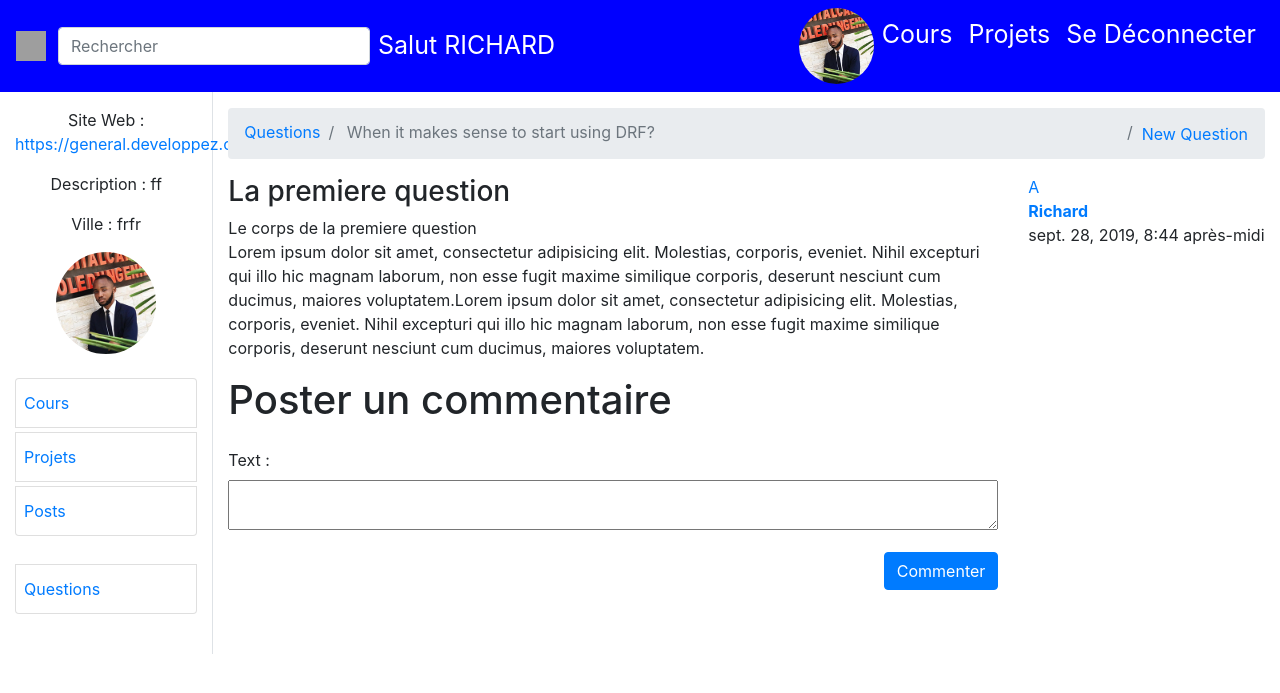
After one commit to Richard-Cod/atelieriia, a Django app: page /questions/1 in a window 1280 px wide. The commit adds this page. Shown: the top 693 px of the page. Run offline with Django 3.2, Linux system fonts and the light colour scheme; a user stored in the database is signed in; data comes from the database, SQL or seed files in the repository; both versions use the stored data as it was after the commit; some libraries are stand-ins or nearby versions; grey boxes are pictures that could not be loaded.

Commit message:
just finished the questions features but spagethi code

```diff
--- a/atelieriia/admin.py
+++ b/atelieriia/admin.py
@@ -1,7 +1,7 @@
 from django.contrib import admin
 
 # Register your models here.
-from .models import Profile
+from .models import Profile,Question,Comment_to_question,Response_to_comments
 
 
 from django.contrib.auth.models import User
@@ -9,3 +9,7 @@ from django.contrib.auth.models import User
 
 
 admin.site.register(Profile)
+admin.site.register(Question)
+
+admin.site.register(Comment_to_question)
+admin.site.register(Response_to_comments)
--- a/atelieriia/forms.py
+++ b/atelieriia/forms.py
@@ -1,7 +1,7 @@
 from django import forms
 from django.contrib.auth.models import User
 
-from .models import Profile
+from .models import Profile,Question,Comment_to_question,Response_to_comments
 
 from crispy_forms.helper import FormHelper
 from crispy_forms.layout import Submit , Layout,Field
@@ -53,8 +53,30 @@ class CViewerForm(forms.Form):
 
 
 
-
 class My_own_userForm(forms.ModelForm):
 	class Meta:
 		model = Profile
 		fields = ('description','city','website','phone','avatar','genre')
+
+
+class Questions_forms(forms.ModelForm):
+	helper = FormHelper()
+	helper.form_method = "POST"
+	helper.add_input(Submit("Posez","Posez", css_class='btn-primary'))
+	class Meta:
+		model = Question
+		fields = ('titre','body')
+
+
+class CommentForm(forms.ModelForm):
+	"""docstring for PostForm"""
+	class Meta:
+		model = Comment_to_question
+		fields=('text',)
+
+
+class Response_to_comment_form(forms.ModelForm):
+	"""docstring for PostForm"""
+	class Meta:
+		model = Response_to_comments
+		fields=('text',)
--- a/atelieriia/models.py
+++ b/atelieriia/models.py
@@ -26,3 +26,44 @@ class Profile(models.Model):
 
 	def __str__(self):
 		return self.user.username
+
+
+class Question(models.Model):
+	user = models.ForeignKey(User,on_delete=models.CASCADE)
+	titre = models.CharField(max_length=255,default='')
+	body = models.TextField()
+	date = models.DateTimeField(verbose_name="Date de parution",
+                                default=timezone.now)
+
+	def __str__(self):
+		return self.user.username
+
+
+class Comment_to_question(models.Model):
+	question = models.ForeignKey('Question',on_delete=models.CASCADE,related_name='question')
+	user = models.ForeignKey(User,on_delete=models.CASCADE)
+	text = models.TextField()
+	created_date = models.DateTimeField(default=timezone.now)
+	approved = models.BooleanField(default=False)
+
+	def approve(self):
+		self.approved = True
+		self.save()
+
+	def __str__(self):
+		return self.text
+
+
+class Response_to_comments(models.Model):
+	comment= models.ForeignKey('Comment_to_question',on_delete=models.CASCADE,related_name='reponses')
+	user = models.ForeignKey(User,on_delete=models.CASCADE)
+	text = models.TextField()
+	created_date = models.DateTimeField(default=timezone.now)
+	approved = models.BooleanField(default=False)
+
+	def approve(self):
+		self.approved = True
+		self.save()
+
+	def __str__(self):
+		return self.text
--- a/atelieriia/urls.py
+++ b/atelieriia/urls.py
@@ -28,7 +28,10 @@ urlpatterns = [
     path('messages',views.messages,name="messages"),
     path('posts',views.posts,name="posts"),
     path('projets',views.projets,name="projets"),
+
+
     path('questions',views.questions,name="questions"),
+    path('questions/<int:id>',views.questions_id,name="questions"),
 
  	path('accounts/login/',auth_view.LoginView.as_view(),name='login'),
     path('accounts/logout/',auth_view.LogoutView.as_view(),name='logout',kwargs={'next_page': '/'}),
@@ -41,4 +44,11 @@ urlpatterns = [
      path('profile',views.maj_info,name="maj_info"),
 
 
+     path('response_to_comment/<int:id>',views.response_to_comment,name="response_to_comment"),
+
+
+
+
+
+
 ] + static(settings.MEDIA_URL,document_root=settings.MEDIA_ROOT)
--- a/atelieriia/views.py
+++ b/atelieriia/views.py
@@ -1,11 +1,11 @@
-from django.shortcuts import render , get_object_or_404 ,redirect
+from django.shortcuts import render , get_object_or_404 ,redirect,HttpResponseRedirect
 from django.utils import timezone
 
 from django.contrib.auth.models import User
 from django.contrib.auth import login
 
-from .models import Profile
-from .forms import UserForm,My_own_userForm
+from .models import Profile,Question,Comment_to_question,Response_to_comments
+from .forms import UserForm,My_own_userForm,Questions_forms,CommentForm,Response_to_comment_form
 
 
 from django.contrib.auth.decorators import login_required
@@ -40,8 +40,7 @@ def posts(request):
 def projets(request):
 	return render(request,'projets.html',{})
 
-def questions(request):
-	return render(request,'questions.html',{})
+
 
 
 def test(request):
@@ -77,3 +76,96 @@ def maj_info(request):
 	else:
 		form = My_own_userForm()
 	return render(request,'maj_info.html',{'form':form})
+
+
+
+
+
+@login_required
+def questions(request):
+	if request.method == 'POST':
+		form = Questions_forms(request.POST)
+		if form.is_valid():
+			post = form.save(commit=False)
+			post.user = request.user
+			post.save()
+			return redirect('questions')
+	else:
+		form = Questions_forms()
+
+	lesquestions = Question.objects.all().order_by('-date')
+	return render(request,'questions.html',{'form':form,'questions':lesquestions})
+
+
+@login_required
+def questions_id(request,id):
+	this = get_object_or_404(Question,id=id)
+
+
+	if request.method == 'POST':
+		form = CommentForm(request.POST)
+		if form.is_valid():
+			comment = form.save(commit=False)
+			comment.question = this
+			comment.user =request.user
+			comment.save()
+			return redirect('questions',id=id)
+	else:
+		form = CommentForm()
+
+	response_to_comment_form=Response_to_comment_form()
+	return render(request,'question_detail.html',{'this':this,'comment_form':form,'response_form':response_to_comment_form})
+
+
+
+def response_to_comment(request,id):
+
+	this = get_object_or_404(Comment_to_question,id=id)
+	if request.method == 'POST':
+		form = Response_to_comment_form(request.POST)
+		if form.is_valid():
+			post = form.save(commit=False)
+			post.comment = this
+			post.user =request.user
+			post.save()
+
+			next = request.POST.get('next','/')
+			return HttpResponseRedirect(next)
+
+
+
+	return redirect('accueil')
+
+"""
+@login_required
+def questions_id(request,id):
+	this = get_object_or_404(Question,id=id)
+
+	if request.method == 'POST':
+		if 'commentaire' in request.POST:
+			form = CommentForm(request.POST)
+			if form.is_valid():
+				comment = form.save(commit=False)
+				comment.question = this
+				comment.user =request.user
+				comment.save()
+				return redirect('questions',id=id)
+
+		elif 'reponse_to_comment' in request.POST:
+			response_to_comment_form = Response_to_comment_form(request.POST)
+			if form.is_valid():
+				post = response_to_comment_form.save(commit=False)
+				post.comment = this
+				post.user =request.user
+				post.save()
+				return redirect('questions',id=id)
+
+	else:
+		form = CommentForm()
+		response_to_comment_form=Response_to_comment_form()
+
+	return render(request,'question_detail.html',{'this':this,
+												  'comment_form':form,
+												  'response_form':response_to_comment_form})
+
+"""
--- /dev/null
+++ b/templates/inclusions/_dashboard_questions_detail.html
@@ -0,0 +1,156 @@
+<style>
+  textarea{
+    width: 100%;
+    height: 50px
+  }
+  .response label{
+
+
+  }
+</style>
+
+
+
+
+<div class="order-2 order-md-2 col-12 col-md-10 min-height min-page-height py-3">
+  <div>
+    <nav class="d-md-block d-none" aria-label="breadcrumb">
+      <ol class="breadcrumb">
+        <li class="breadcrumb-item"><a class="undefined active" aria-current="page" href="/questions">Questions</a></li>
+        <li class="active breadcrumb-item" aria-current="page">
+          <span width="500"><span>
+            <span>When it makes sense to start using DRF?</span></span>
+            <span style="position: fixed; visibility: hidden; top: 0px; left: 0px;"><span>...</span></span></span></li>
+            <li class="ml-auto breadcrumb-item"><button class="btn btn-link p-0 m-0">New Question</button> </li>
+      </ol>
+    </nav>
+
+
+
+
+
+    <div class="row">
+      <div class="col-md-9 col-12">
+        <h3>{{this.titre}}</h3>
+        <div class="undefined   ">
+          <p>{{this.body}}<br>
+            Lorem ipsum dolor sit amet, consectetur adipisicing elit. Molestias, corporis, eveniet. Nihil excepturi qui illo hic magnam laborum, non esse fugit maxime similique corporis, deserunt nesciunt cum ducimus, maiores voluptatem.Lorem ipsum dolor sit amet, consectetur adipisicing elit. Molestias, corporis, eveniet. Nihil excepturi qui illo hic magnam laborum, non esse fugit maxime similique corporis, deserunt nesciunt cum ducimus, maiores voluptatem.
+          </p>
+        </div>
+      </div>
+
+<div class="col-md-3 col-12 text-md-left text-right">
+  <a class="undefined" href="/u/LazerRaptor">
+    <div class="text-avatar ">
+      <span>A</span>
+    </div>
+  </a>
+    <b> <a class="undefined" href="/u/LazerRaptor/">{{this.user.username}}</a></b>
+    <p class=""><span>{{this.date}}</span></p>
+</div>
+
+
+
+  <div class="col-md-9 mr-auto">
+    <div>
+      <div class="row">
+        <div class="col-12">
+
+
+            <h1 >Poster un commentaire</h1>
+
+
+                <form style="" class="mt-4" method="POST" action="">
+                  {% csrf_token %}
+                  {{ comment_form.as_p }}
+                  <button style="float: right;" class="mb-2 btn btn-primary" type="submit">Commenter</button>
+
+                </form>
+
+
+
+{% for quest in this.question.all %}
+
+          <div>
+            <div id="comment-row-14416" class="row my-4 comment-row-14416 undefined">
+              <div class="comment-avatar col-2 text-center">
+                <a class="undefined" href="/u/jmitchel3">
+                  <div class="text-avatar text-avatar-img">
+                    <img class="mx-auto img-fluid rounded" src="{{quest.user.profile.avatar.url}}" alt="avatar">
+                  </div>
+                </a>
+              </div>
+              <div class="comment-content col-10">
+                <div class="row">
+                  <div class="col-8">
+                    <b> <a class="undefined" href="/u/jmitchel3/">{{ quest.user.username }} </a></b>
+                    <span class="comment-gray ml-2">{{ quest.created_date}}</span>
+                    <small class="comment-gray mx-2"><a class="undefined" href="/comments/14416">Thread</a></small>
+                  </div>
+
+
+
+
+                </div>
+                <div class="comment-body mb-4" data-id="14416">
+                  <div>
+                    <div class="undefined   ">
+                    <p>{{ quest.text }}</p>
+                  </div>
+
+
+                   {%for reponse in quest.reponses.all %}
+                   <div class="col-10">
+
+                    <b> <a class="undefined" href="/u/jmitchel3/">{{ reponse.user.username }}  </a></b>
+                    <span class="comment-gray ml-2">{{ reponse.created_date}}</span>
+                    <div class="">
+                    <p>{{ reponse.text }}</p>
+                  </div>
+
+
+                  </div>
+                  <hr>
+                  {% endfor %}
+
+
+                <form style="" class="mt-4 response" method="POST" action="{% url 'response_to_comment' quest.id %}">
+                  {% csrf_token %}
+                  {{ response_form.as_p }}
+                  <input type="hidden" name="next" value="{{ request.path }}">
+                  <button style="float: right;" class="mb-2 btn btn-primary" type="submit">Répondre</button>
+
+                </form>
+
+
+
+              </div>
+            </div>
+          </div>
+        </div>
+      </div>
+{% endfor %}
+
+
+    </div>
+  </div>
+</div>
+</div>
+
+
+
+
+
+</div>
+</div>
+</div>
+
+
+<script>
+  lab = document.querySelectorAll('.response label');
+  for (var i = 0; i < lab.length; i++) {
+    lab[i].textContent = "Répondre à ce commentaire"
+  }
+
+
+</script>
--- /dev/null
+++ b/templates/question_detail.html
@@ -0,0 +1,4 @@
+{% extends 'base.html' %}
+
+
+ {% block state %}   {% include 'inclusions/_dashboard_questions_detail.html' %}   {% endblock %}
```
Also changed, not shown: templates/inclusions/_dashboard_questions.html (+20 -23 lines), blog/admin.py (line endings or trailing spaces), db.sqlite3, media/avatars/richard.jpg (added), media/avatars/rokhi_GasnqrN.jpg (added).
